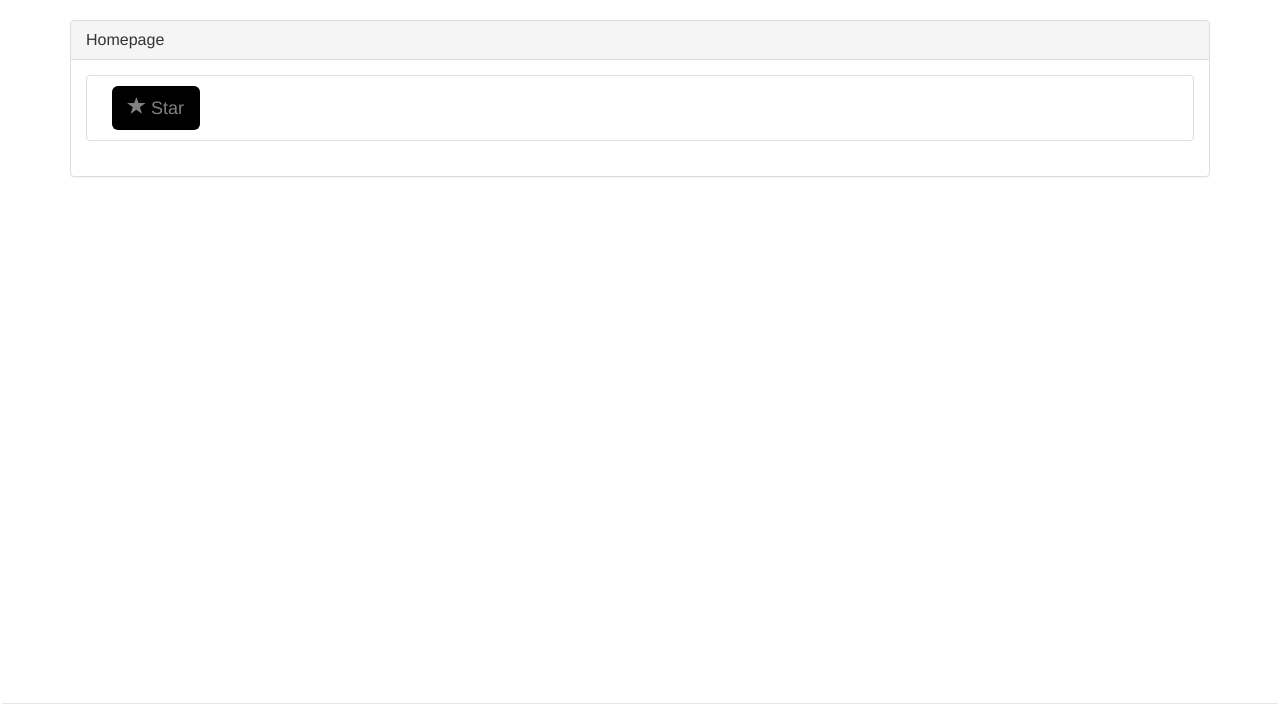
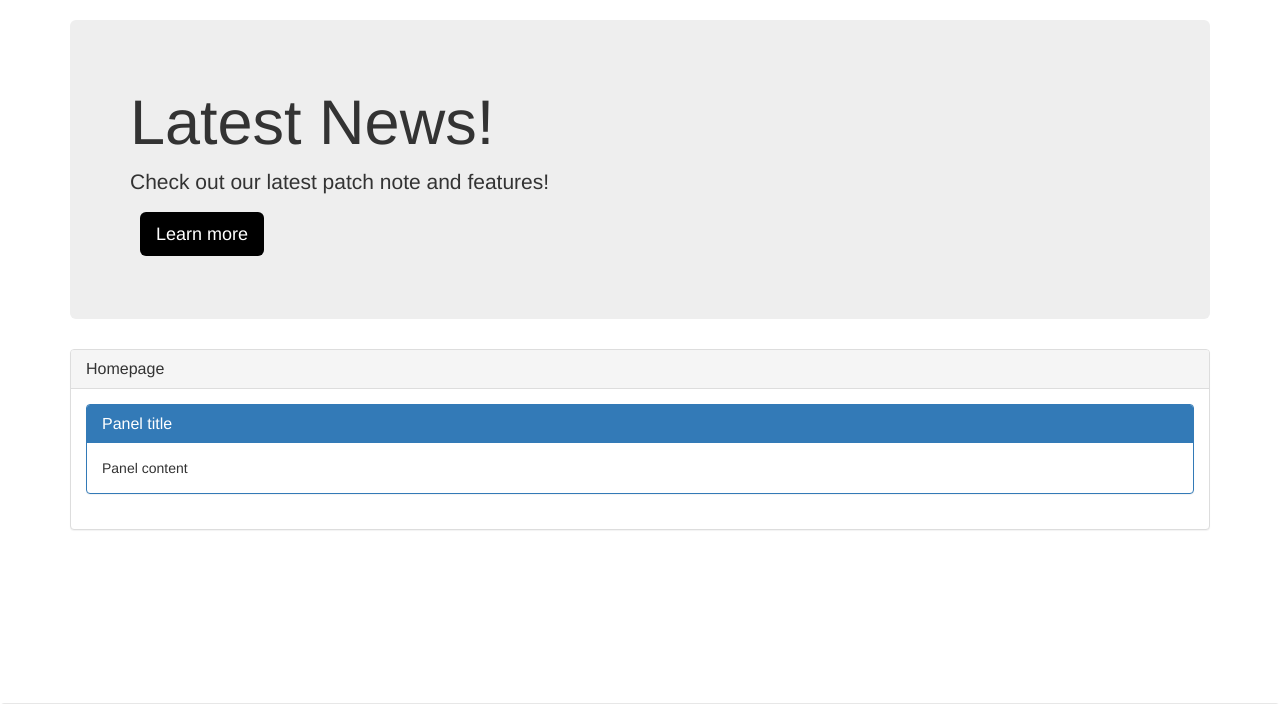
Before and after one commit to benquach16/CS180, a PHP site: page /hud.php in a window 1280 px wide. Shown: the part 52-756 px from the top of the page. Run offline with PHP 8.4, Linux system fonts and the light colour scheme; the visitor is signed in with stand-in values (Sample User, id 1); data that the repository does not hold is empty; some libraries are stand-ins or nearby versions.

Commit message:
setup homepage

```diff
--- a/hud.php
+++ b/hud.php
@@ -13,21 +13,27 @@
         </script>
 		<div class = "container center-text">
 
-
+		<div class="jumbotron">
+			<h1>Latest News!</h1>
+			<p>Check out our latest patch note and features!</p>
+			<p><a class="btn btn-primary btn-lg" href="#" role="button">Learn more</a></p>
+		</div>
 		<div class = "panel panel-default">
 			<div class="panel-heading">
 				<h3 class = "panel-title">Homepage</h3>
 			</div>
-
 			<div class ="panel-body">
 				<ul class="list-group" id="listOfPosts">
-						<li class="list-group-item">
-						<!-- put a specific modal for each post here -->
-						<button type="button" class="btn btn-default btn-lg">
-						  <span class="glyphicon glyphicon-star" aria-hidden="true"></span> Star
-						</button>
 
-						</li>
+					<div class="panel panel-primary">
+						<div class="panel-heading">
+							<h3 class="panel-title">Panel title</h3>
+						</div>
+						<div class="panel-body">
+							Panel content
+						</div>
+					</div>
+
 				</ul>
 			</div>
 		</div>
@@ -36,12 +42,34 @@
 
     </body>
 	<script>
-		var listOfPosts = document.getElementById("listOfPost");
+		$.ajax({
+			url:'library/getFriendsPosts.php',
+			complete: function (response)
+			{
+				var arr = JSON.parse(response.responseText);
+				var listOfPosts = document.getElementById("listOfPosts");
 				for(var i = 0; i < 5;i++)
 				{
-			document.createElement('ul');
+					//this looks shitty
+					var newPost = document.createElement('div');
+					newPost.className = "panel panel-primary";
+					var heading = document.createElement('div');
+					heading.className = "panel-heading";
+					var textHeader = document.createTextNode("header");
+					heading.appendChild(textHeader);
 
+					var body = document.createElement('div');
+					body.className = "panel-body";
+					var textBody = document.createTextNode("body");
+					body.appendChild(textBody);
+
+					newPost.appendChild(heading);
+					newPost.appendChild(body);
+					listOfPosts.appendChild(newPost);
 				}
+			}
+		});
+
 	</script>
 	<div id="chatbar">
       <?php include('./library/chat-bar.html'); ?>
```
Lines whose indentation alone changed are shown as unchanged.
